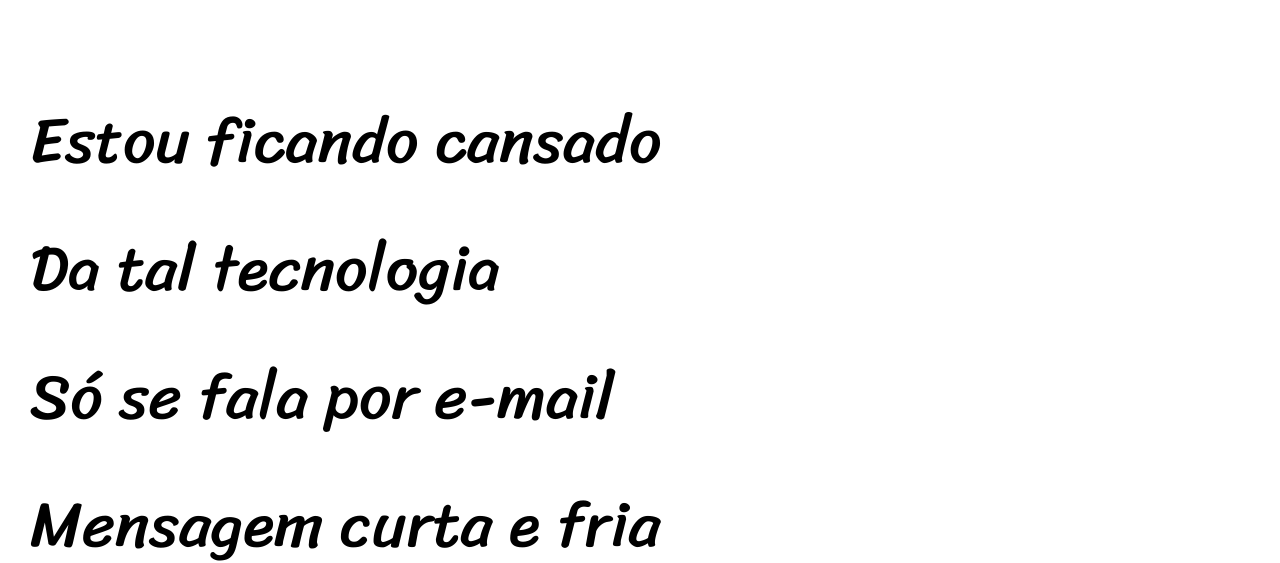
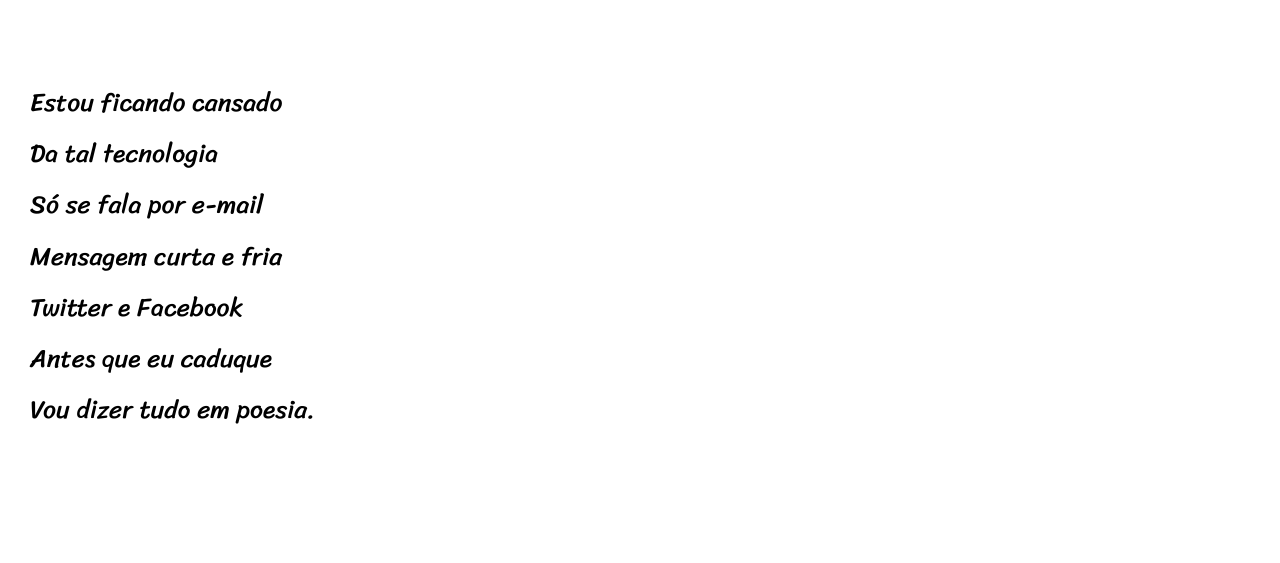
Before and after one commit to Pedro7xxx/html-css, a plain HTML site: page desafios/d012/index.html in a window 1280 px wide. Shown: the part 263-826 px from the top of the page. Drawn offline with Linux system fonts and the light colour scheme.

Commit message:
192725062024

```diff
--- a/desafios/d012/estilo/style.css
+++ b/desafios/d012/estilo/style.css
@@ -57,7 +57,7 @@ section {  /*Configuração da caixa que está os textos e imagens do site*/
     line-height: 2em;
     padding-left: 30px;
     font-family: var(--fonte3);
-    font-size: 5vw;
+    font-size: 2vw;
 }
 
 section.normal { /*Seção com somente texto*/
```
